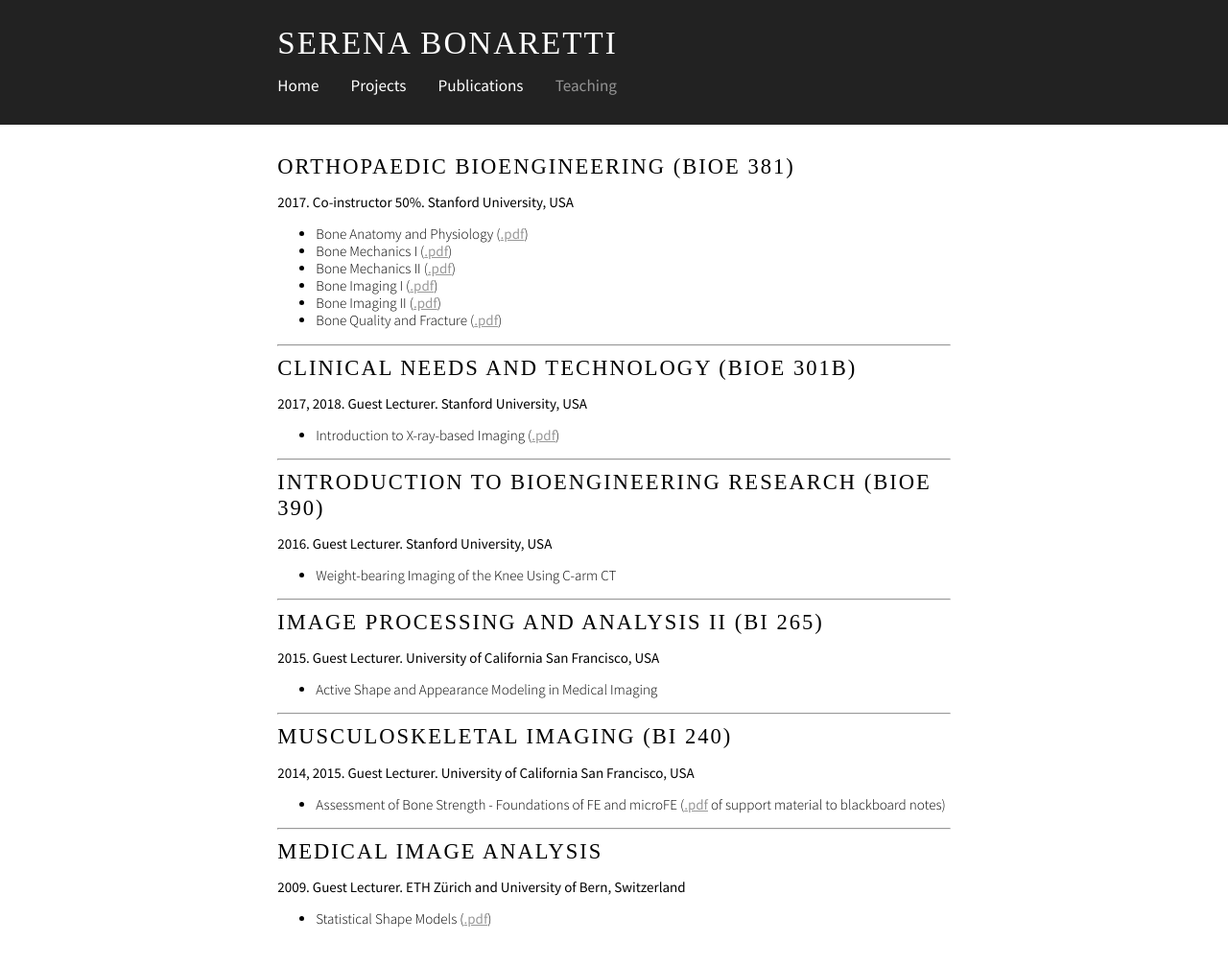
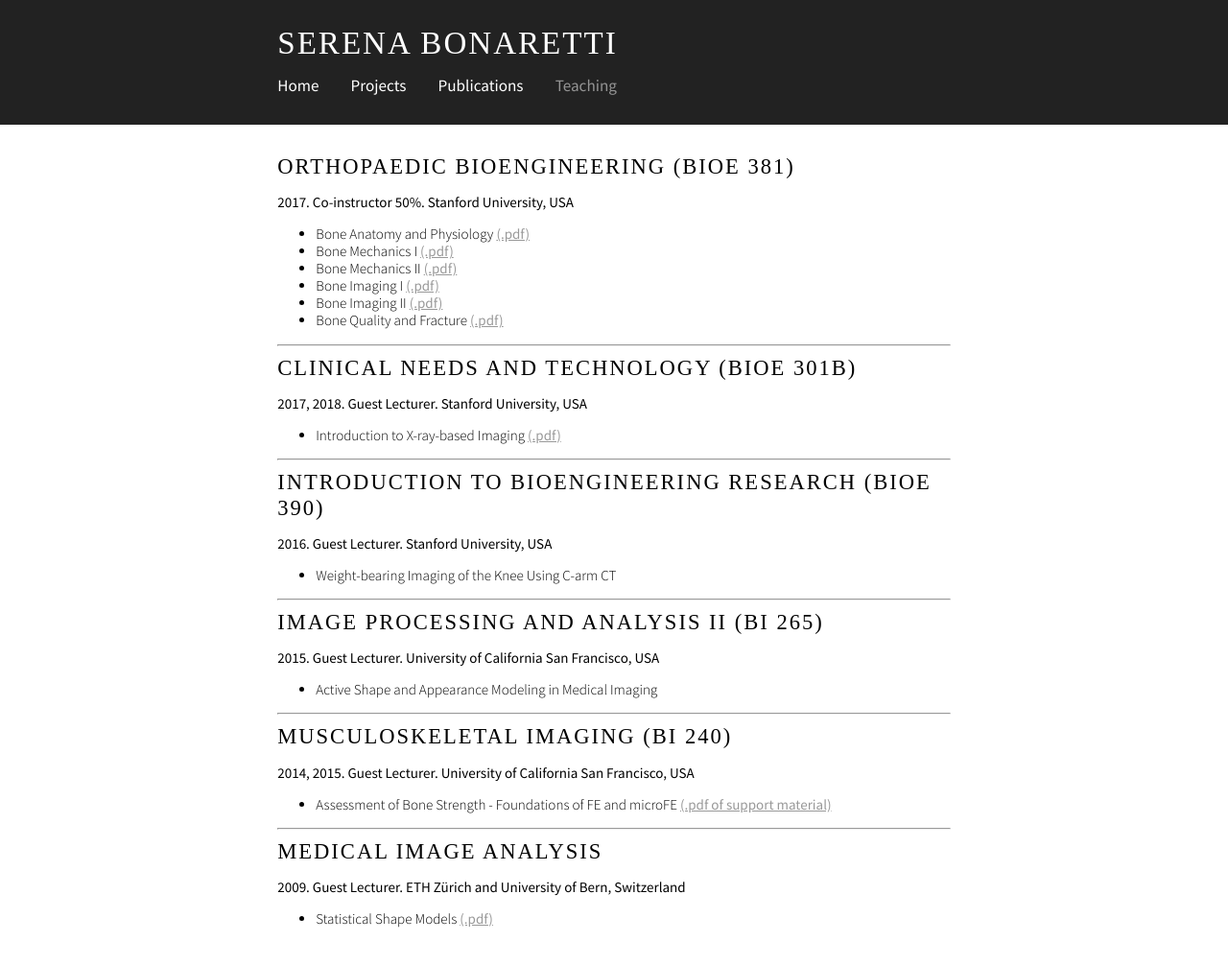
Before and after one commit to sbonaretti/sbonaretti.github.io, a Jekyll site: the page built from Teaching.md, in a window 1280 px wide and 1037 px high. Shown: the top 1006 px of the window at 96% size. Built offline with Jekyll 4.4.1, drawn with Linux system fonts in a browser that asks for light colours; some web fonts are replaced.

Commit message:
Update Teaching.md

```diff
--- a/Teaching.md
+++ b/Teaching.md
@@ -6,12 +6,12 @@ title: "Teaching"
 # Orthopaedic Bioengineering (BIOE 381)
 **2017. Co-instructor 50%. Stanford University, USA**
 
-* Bone Anatomy and Physiology ([.pdf](attachments/BIOE381_1.pdf){:target="_blank"})
-* Bone Mechanics I ([.pdf](attachments/BIOE381_2.pdf){:target="_blank"})
-* Bone Mechanics II ([.pdf](attachments/BIOE381_3.pdf){:target="_blank"})
-* Bone Imaging I ([.pdf](attachments/BIOE381_4.pdf){:target="_blank"})
-* Bone Imaging II ([.pdf](attachments/BIOE381_5.pdf){:target="_blank"})
-* Bone Quality and Fracture ([.pdf](attachments/BIOE381_6.pdf){:target="_blank"})
+* Bone Anatomy and Physiology [(.pdf)](attachments/BIOE381_1.pdf){:target="_blank"}
+* Bone Mechanics I [(.pdf)](attachments/BIOE381_2.pdf){:target="_blank"}
+* Bone Mechanics II [(.pdf)](attachments/BIOE381_3.pdf){:target="_blank"}
+* Bone Imaging I [(.pdf)](attachments/BIOE381_4.pdf){:target="_blank"}
+* Bone Imaging II [(.pdf)](attachments/BIOE381_5.pdf){:target="_blank"}
+* Bone Quality and Fracture [(.pdf)](attachments/BIOE381_6.pdf){:target="_blank"}
 
 
 ---
@@ -20,7 +20,7 @@ title: "Teaching"
 # Clinical Needs and Technology (BIOE 301B)
 **2017, 2018. Guest Lecturer. Stanford University, USA**
 
-* Introduction to X-ray-based Imaging ([.pdf](attachments/BIO301B.pdf){:target="_blank"})
+* Introduction to X-ray-based Imaging [(.pdf)](attachments/BIO301B.pdf){:target="_blank"}
 
 ---
 
@@ -44,7 +44,7 @@ title: "Teaching"
 # Musculoskeletal Imaging (BI 240)
 **2014, 2015. Guest Lecturer. University of California San Francisco, USA**
 
-* Assessment of Bone Strength - Foundations of FE and microFE ([.pdf](attachments/BIO301B.pdf){:target="_blank"} of support material to blackboard notes)
+* Assessment of Bone Strength - Foundations of FE and microFE [(.pdf of support material)](attachments/BIO301B.pdf){:target="_blank"}
 
 ---
 
@@ -52,4 +52,4 @@ title: "Teaching"
 # Medical Image Analysis
 **2009. Guest Lecturer. ETH Zürich and University of Bern, Switzerland**
 
-* Statistical Shape Models ([.pdf](attachments/SSM.pdf){:target="_blank"})
+* Statistical Shape Models [(.pdf)](attachments/SSM.pdf){:target="_blank"}
```
